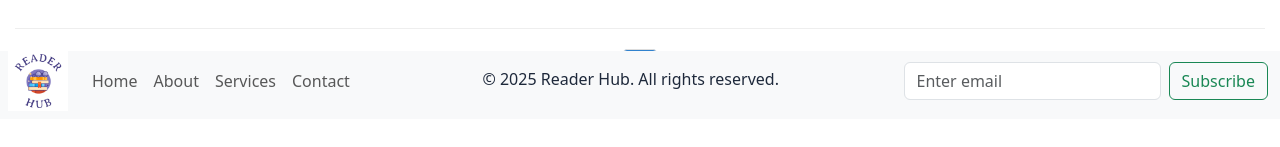
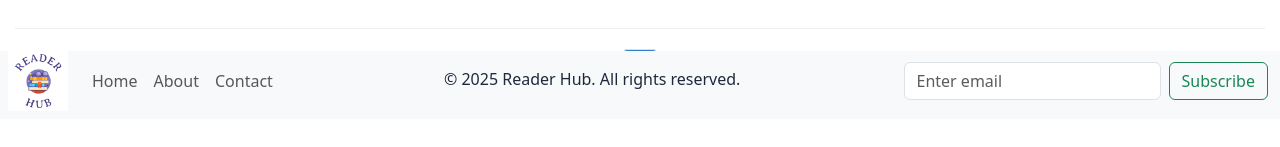
Before and after one commit to ibrahim-shahin23/reader-hub-ui, a React (Vite) app: page /books in a window 1280 px wide. Shown: the part 681-828 px from the top of the page. Built offline with nearby package versions, Linux system fonts and the light colour scheme.

Commit message:
make about and contact footer links

```diff
--- a/src/components/footer.tsx
+++ b/src/components/footer.tsx
@@ -16,8 +16,7 @@ function Footer() {
         <Navbar.Collapse id="footer-navbar">
           <Nav className="me-auto">
             <Nav.Link href="/">Home</Nav.Link>
-            <Nav.Link href="#about">About</Nav.Link>
-            <Nav.Link href="#services">Services</Nav.Link>
+            <Nav.Link href="/about">About</Nav.Link>
             <Nav.Link href="/contact">Contact</Nav.Link>
           </Nav>
           <div className='rights me-auto mb-1'>
```
